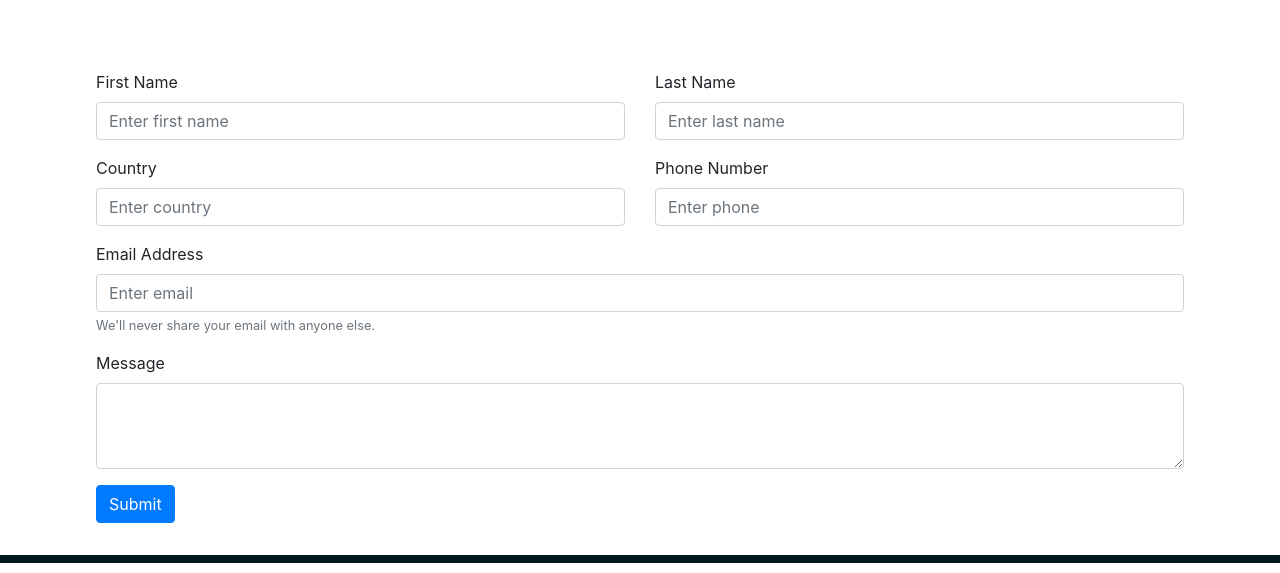
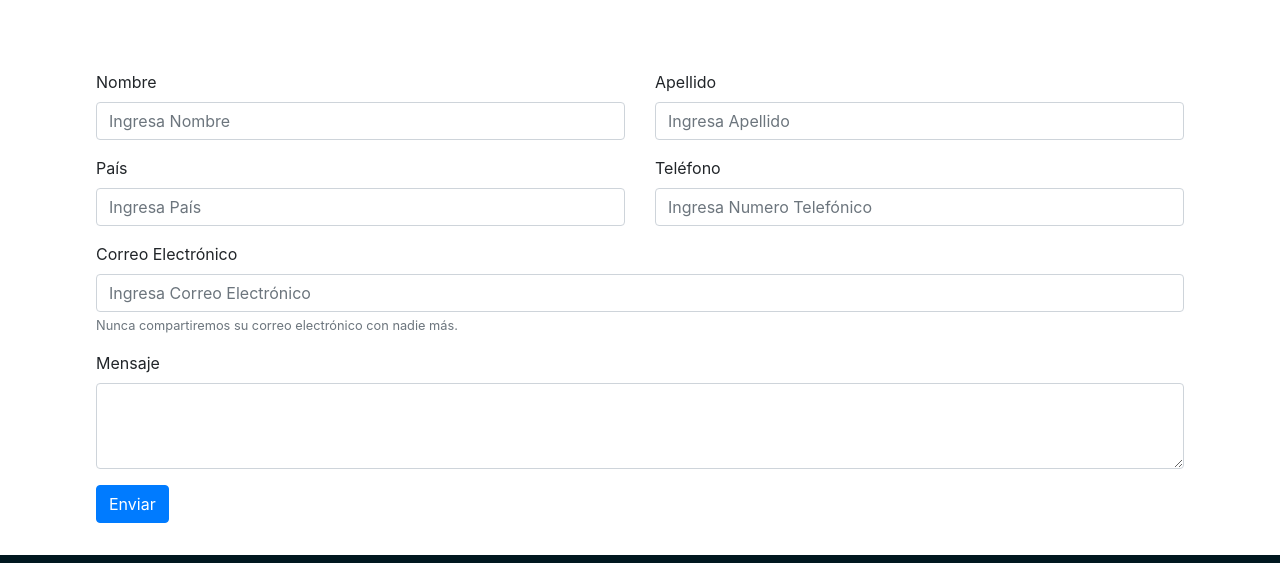
Before and after one commit to jamalamar/KallOne, a React (Create React App) app: page /Contacto in a window 1280 px wide. Shown: the part 179-752 px from the top of the page. Built offline with nearby package versions, Linux system fonts and the light colour scheme.

Commit message:
translated form

```diff
--- a/public/index.html
+++ b/public/index.html
@@ -35,7 +35,7 @@
   <body>
 
       <!-- A little help for the Netlify bots if you're not using a SSG -->
-    <form name="JinxContactForm" netlify netlify-honeypot="bot-field" hidden>
+    <form name="KallOneContactForm" netlify netlify-honeypot="bot-field" hidden>
       <input type="text" name="FirstName" />
       <input type="text" name="LastName" />
       <input type="text" name="Country" />
--- a/src/Components/Form.js
+++ b/src/Components/Form.js
@@ -11,7 +11,7 @@ import Button from 'react-bootstrap/Button'
  	return(
 	 	<div style={style.formContainer}>
 
-			<Form name="JinxContactForm" method="post" style={style.form}>
+			<Form name="KallOneContactForm" method="post" style={style.form}>
 
 				{/*Value set to the same of the Form on Index.html*/}
 			    <input type="hidden" name="form-name" value="JinxContactForm" />
@@ -19,12 +19,12 @@ import Button from 'react-bootstrap/Button'
 			 <Form.Group controlId="formName&LastName">
 			  <Row>
 			    <Col>
-				  <Form.Label>First Name</Form.Label>
-			      <Form.Control placeholder="Enter first name" name="FirstName" required/>
+				  <Form.Label>Nombre</Form.Label>
+			      <Form.Control placeholder="Ingresa Nombre" name="FirstName" required/>
 			    </Col>
 			    <Col>
-				  <Form.Label>Last Name</Form.Label>
-			      <Form.Control placeholder="Enter last name" name="LastName" required/>
+				  <Form.Label>Apellido</Form.Label>
+			      <Form.Control placeholder="Ingresa Apellido" name="LastName" required/>
 			    </Col>
 			  </Row>
 			 </Form.Group>
@@ -32,32 +32,32 @@ import Button from 'react-bootstrap/Button'
 			 <Form.Group controlId="formPhone&Country">
 			  <Row>
 			    <Col>
-				  <Form.Label>Country</Form.Label>
-			      <Form.Control placeholder="Enter country" name="Country" required/>
+				  <Form.Label>País</Form.Label>
+			      <Form.Control placeholder="Ingresa País" name="Country" required/>
 			    </Col>
 			    <Col>
-				  <Form.Label>Phone Number</Form.Label>
-			      <Form.Control placeholder="Enter phone" name="Phone" required/>
+				  <Form.Label>Teléfono</Form.Label>
+			      <Form.Control placeholder="Ingresa Numero Telefónico" name="Phone" required/>
 			    </Col>
 			  </Row>
 			 </Form.Group>
 
 			  <Form.Group controlId="formBasicEmail">
-			    <Form.Label>Email Address</Form.Label>
-			    <Form.Control type="email" placeholder="Enter email" name="Email" required/>
+			    <Form.Label>Correo Electrónico</Form.Label>
+			    <Form.Control type="email" placeholder="Ingresa Correo Electrónico" name="Email" required/>
 			    <Form.Text className="text-muted">
-			      We'll never share your email with anyone else.
+			      Nunca compartiremos su correo electrónico con nadie más.
 			    </Form.Text>
 			  </Form.Group>
 
 
 			  <Form.Group controlId="exampleForm.ControlTextarea1">
-			    <Form.Label>Message</Form.Label>
+			    <Form.Label>Mensaje</Form.Label>
 			    <Form.Control as="textarea" rows="3" name="Message"/>
 			  </Form.Group>
 
 			  <Button variant="primary" type="submit">
-			    Submit
+			    Enviar
 			  </Button>
 
 			</Form>
```
